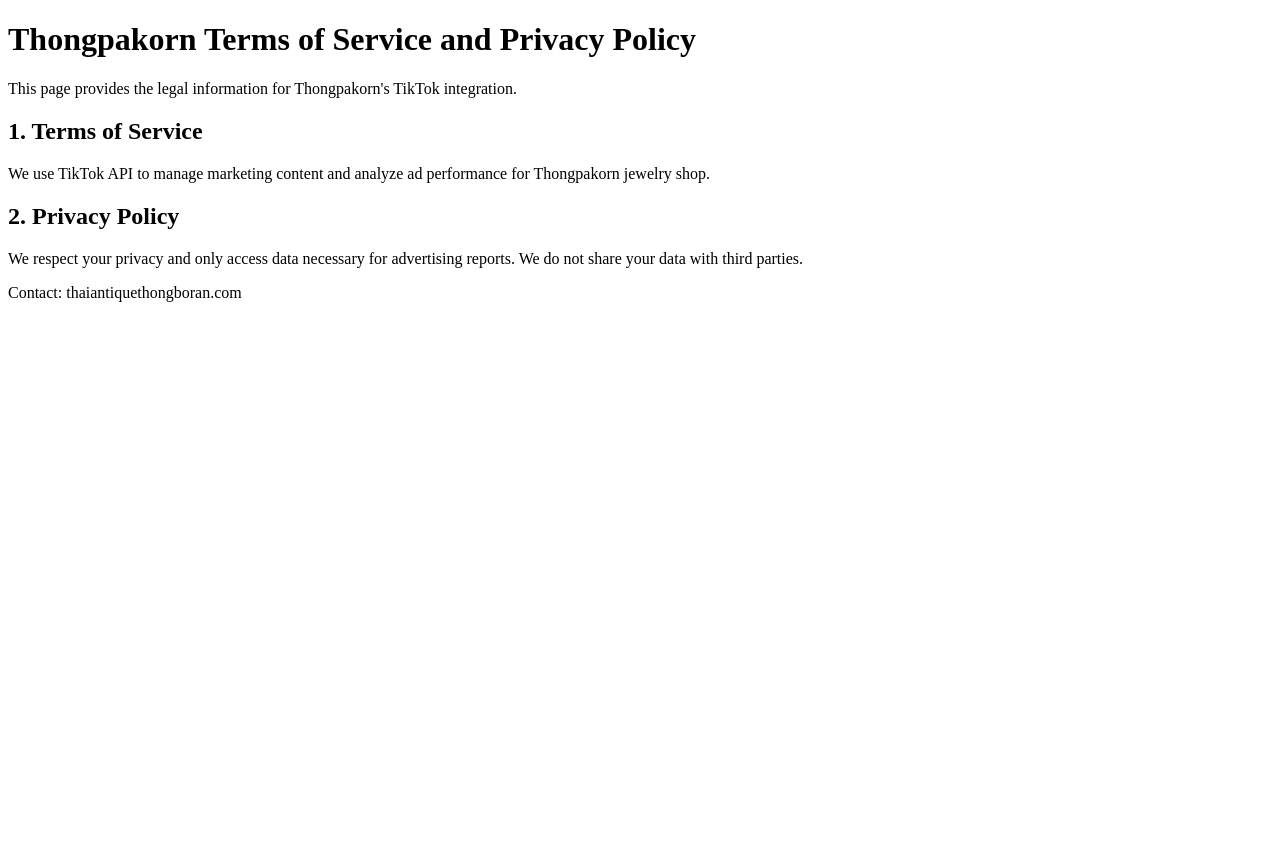
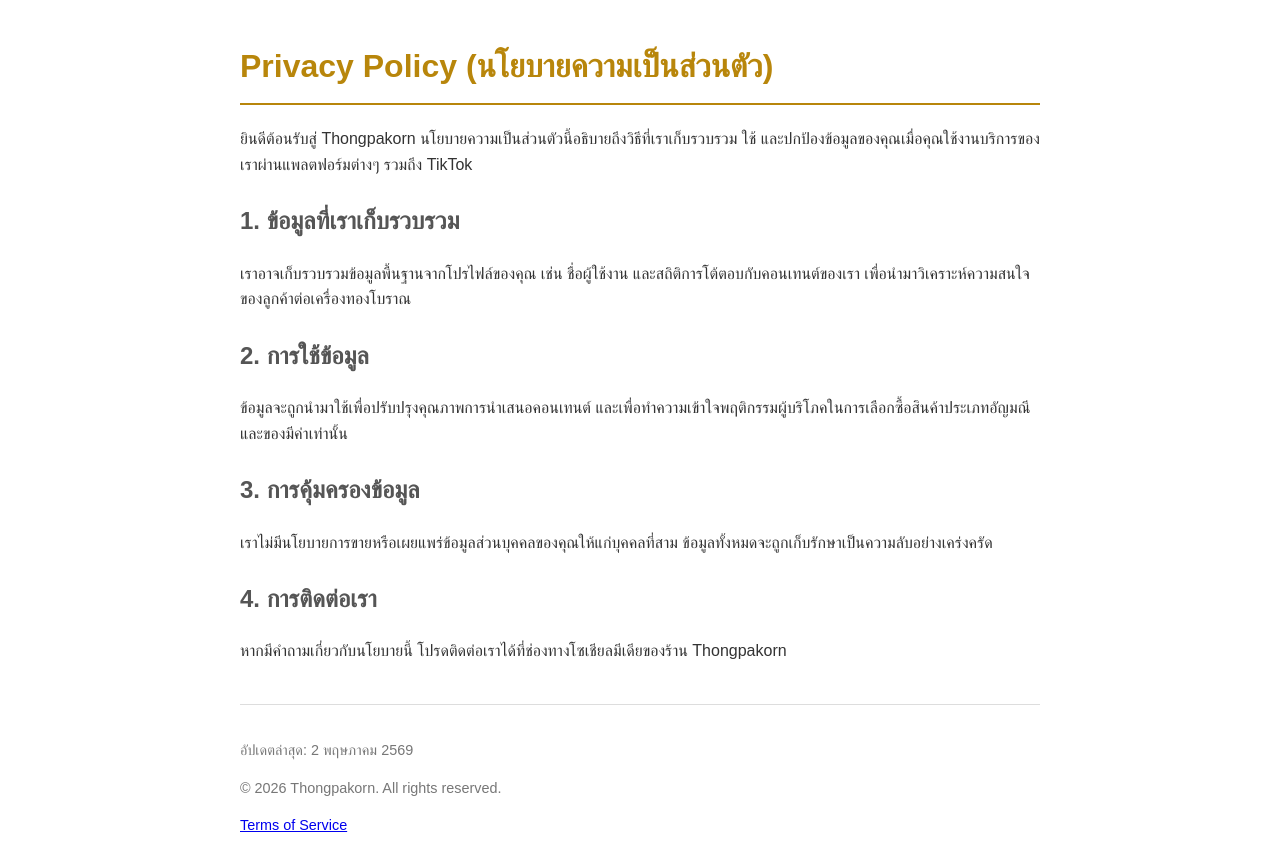
Before and after one commit to Thongpakorn/thongpakorn-policy, a plain HTML site: page index.html in a window 1280 px wide. Before the commit the page ends 800 px from the top, so only its background shows below. Drawn offline with Linux system fonts and the light colour scheme.

Commit message:
Update index.html

```diff
--- a/index.html
+++ b/index.html
@@ -1,18 +1,36 @@
 <!DOCTYPE html>
-<html>
+<html lang="th">
 <head>
-    <title>Thongpakorn Policy</title>
+    <meta charset="UTF-8">
+    <meta name="viewport" content="width=device-width, initial-scale=1.0">
+    <title>Privacy Policy - Thongpakorn</title>
+    <style>
+        body { font-family: sans-serif; line-height: 1.6; padding: 20px; max-width: 800px; margin: auto; color: #333; }
+        h1 { color: #b8860b; border-bottom: 2px solid #b8860b; padding-bottom: 10px; }
+        h2 { color: #555; margin-top: 25px; }
+        .footer { margin-top: 40px; font-size: 0.9em; color: #777; border-top: 1px solid #ddd; padding-top: 20px; }
+    </style>
 </head>
 <body>
-    <h1>Thongpakorn Terms of Service and Privacy Policy</h1>
-    <p>This page provides the legal information for Thongpakorn's TikTok integration.</p>
+    <h1>Privacy Policy (นโยบายความเป็นส่วนตัว)</h1>
+    <p>ยินดีต้อนรับสู่ Thongpakorn นโยบายความเป็นส่วนตัวนี้อธิบายถึงวิธีที่เราเก็บรวบรวม ใช้ และปกป้องข้อมูลของคุณเมื่อคุณใช้งานบริการของเราผ่านแพลตฟอร์มต่างๆ รวมถึง TikTok</p>
 
-    <h2>1. Terms of Service</h2>
-    <p>We use TikTok API to manage marketing content and analyze ad performance for Thongpakorn jewelry shop.</p>
+    <h2>1. ข้อมูลที่เราเก็บรวบรวม</h2>
+    <p>เราอาจเก็บรวบรวมข้อมูลพื้นฐานจากโปรไฟล์ของคุณ เช่น ชื่อผู้ใช้งาน และสถิติการโต้ตอบกับคอนเทนต์ของเรา เพื่อนำมาวิเคราะห์ความสนใจของลูกค้าต่อเครื่องทองโบราณ</p>
 
-    <h2>2. Privacy Policy</h2>
-    <p>We respect your privacy and only access data necessary for advertising reports. We do not share your data with third parties.</p>
+    <h2>2. การใช้ข้อมูล</h2>
+    <p>ข้อมูลจะถูกนำมาใช้เพื่อปรับปรุงคุณภาพการนำเสนอคอนเทนต์ และเพื่อทำความเข้าใจพฤติกรรมผู้บริโภคในการเลือกซื้อสินค้าประเภทอัญมณีและของมีค่าเท่านั้น</p>
 
-    <p>Contact: thaiantiquethongboran.com</p>
+    <h2>3. การคุ้มครองข้อมูล</h2>
+    <p>เราไม่มีนโยบายการขายหรือเผยแพร่ข้อมูลส่วนบุคคลของคุณให้แก่บุคคลที่สาม ข้อมูลทั้งหมดจะถูกเก็บรักษาเป็นความลับอย่างเคร่งครัด</p>
+
+    <h2>4. การติดต่อเรา</h2>
+    <p>หากมีคำถามเกี่ยวกับนโยบายนี้ โปรดติดต่อเราได้ที่ช่องทางโซเชียลมีเดียของร้าน Thongpakorn</p>
+
+    <div class="footer">
+        <p>อัปเดตล่าสุด: 2 พฤษภาคม 2569</p>
+        <p>&copy; 2026 Thongpakorn. All rights reserved.</p>
+        <p><a href="terms.html">Terms of Service</a></p>
+    </div>
 </body>
 </html>
```
